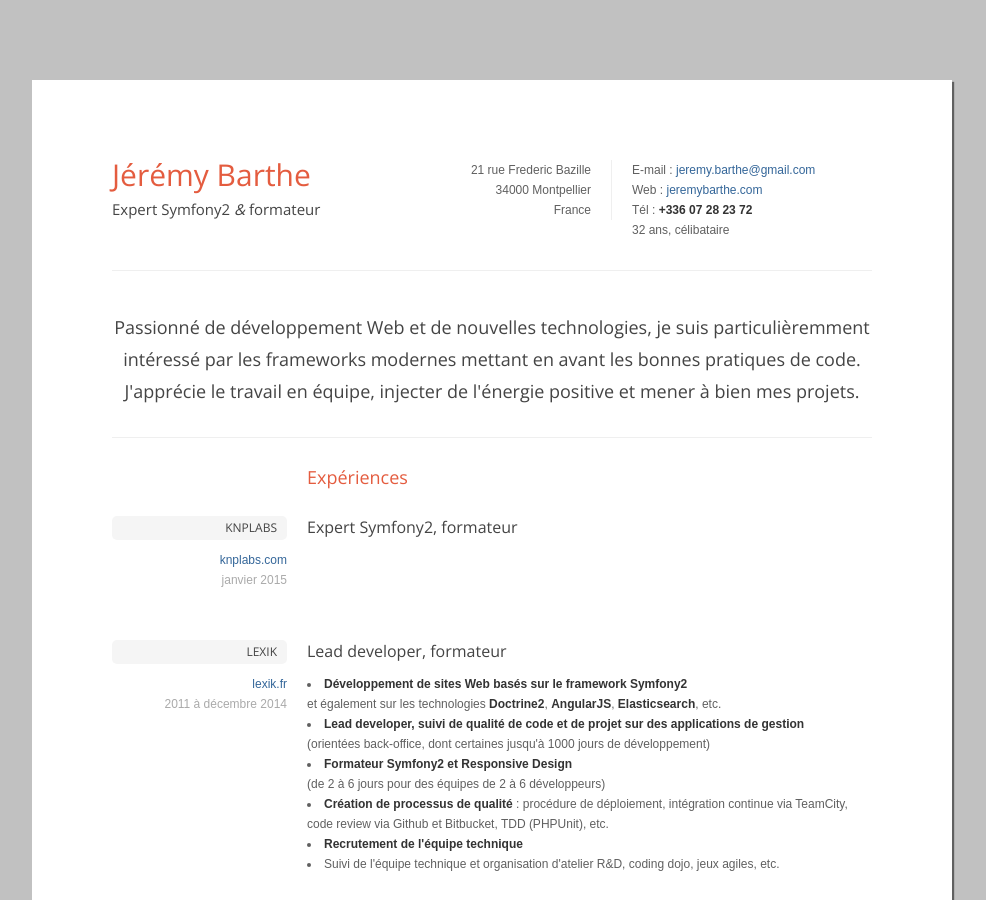
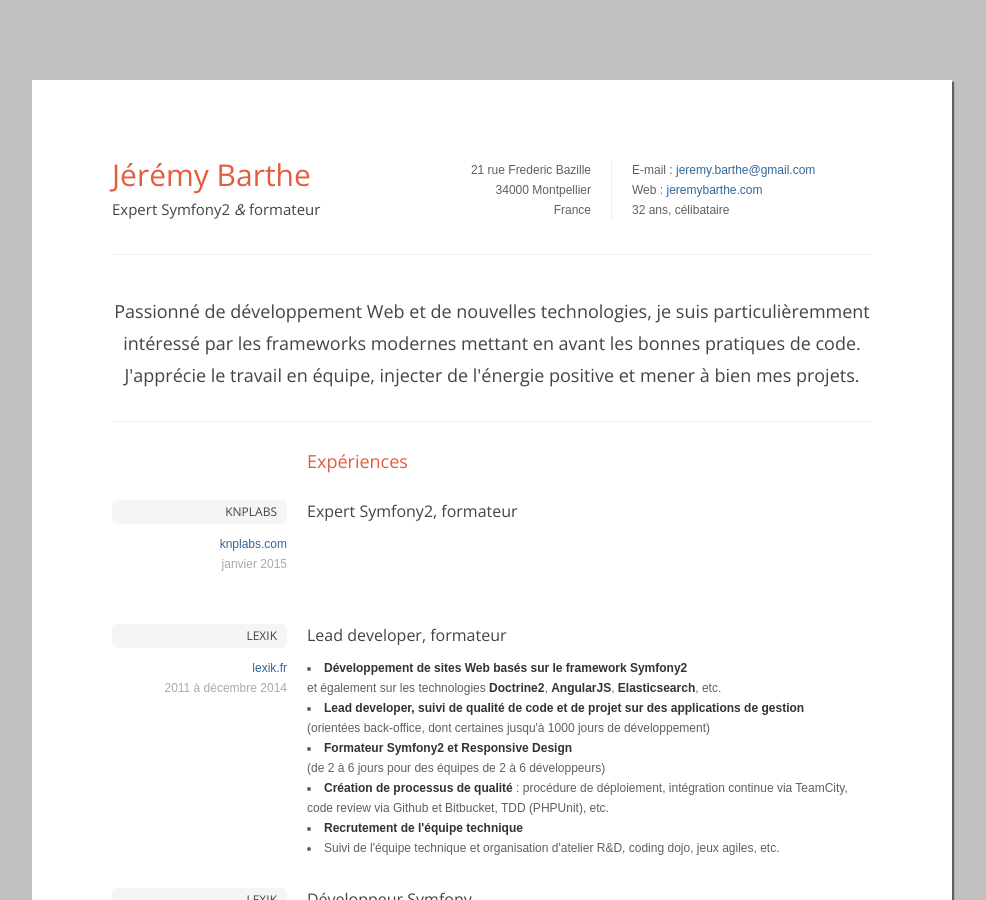
Before and after one commit to jeremyb/jeremyb.github.com, a Jekyll site: the page cv/index.html, which Jekyll copies as it is, in a window 1280 px wide and 900 px high. Shown: the whole window, without its empty margins (148-1134 px from the left). Built offline with Jekyll 4.4.1, drawn with Linux system fonts in a browser that asks for light colours.

Commit message:
removed phone number from CV

```diff
--- a/cv/index.html
+++ b/cv/index.html
@@ -39,7 +39,6 @@
                     <ul class="contact-info hide-on-phone fixed">
                         <li>E-mail : <a href="mailto:#">jeremy.barthe@gmail.com</a></li>
                         <li>Web : <a href="#">jeremybarthe.com</a></li>
-                        <li>Tél : <strong>+336 07 28 23 72</strong></li>
                         <li>32 ans, célibataire</li>
                     </ul>
                 </div>
```
